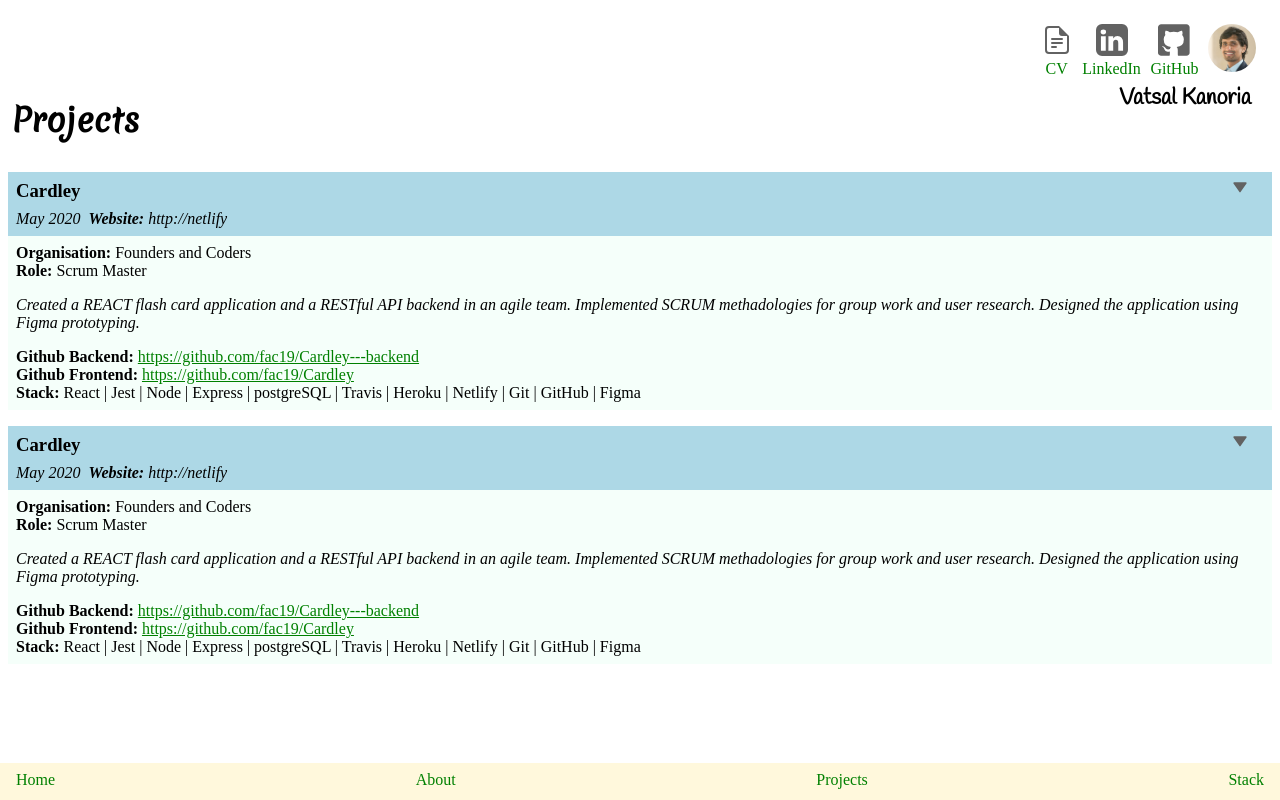
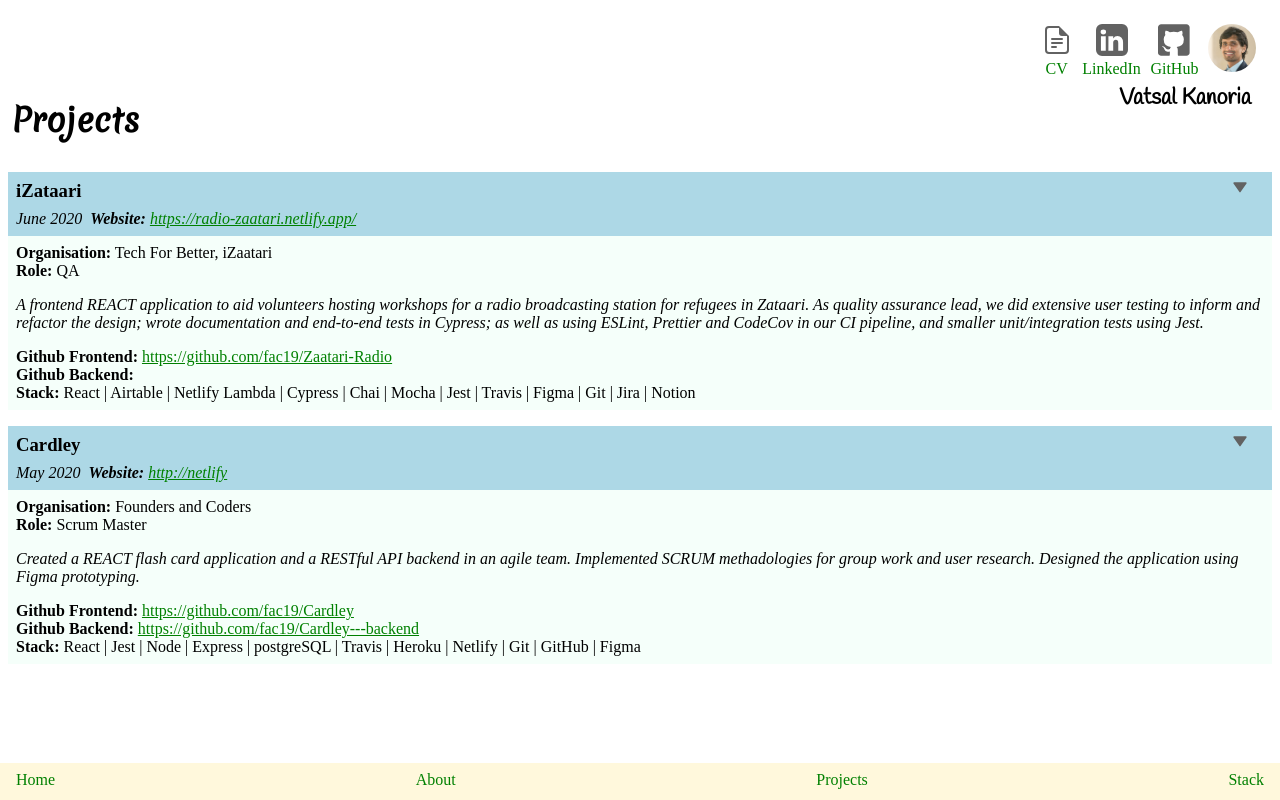
Before and after one commit to VatsKan/portfolio, a React (Create React App) app: page /projects in a window 1280 px wide. Built offline with nearby package versions, Linux system fonts and the light colour scheme.

Commit message:
generalised card info into props

```diff
--- a/src/components/Projects/Card.js
+++ b/src/components/Projects/Card.js
@@ -57,7 +57,7 @@ const Link = styled.a`
   color: green;
 `
 
-export default function ProjectCard({className}){
+export default function ProjectCard({className, ...props}){
     const [openToggle, setOpenToggle] = React.useState(true);
 
     const clickHandler = ()=>{
@@ -72,21 +72,24 @@ export default function ProjectCard({className}){
       */}
     <CardHeader onClick={clickHandler}>
       <TitleContainer>
-        <ProjectTitle>Cardley</ProjectTitle>
+        <ProjectTitle>{props.title}</ProjectTitle>
         {openToggle ? <OpenIcon src={downarrow}/> : <CloseIcon src={downarrow}/>}
       </TitleContainer>
       <HeaderSubtitleContainer>
-        <HeaderSubtitle>May 2020 </HeaderSubtitle>
-        <HeaderSubtitle><Span>Website:</Span> http://netlify </HeaderSubtitle>
+        <HeaderSubtitle>{props.date}</HeaderSubtitle>
+        <HeaderSubtitle>
+          <Span>Website: </Span>
+          <Link href={props.githubURL} target="_blank" rel="noreferrer">{props.website}</Link>
+        </HeaderSubtitle>
       </HeaderSubtitleContainer>
     </CardHeader>
     {openToggle ? <CardBody>
-        <BodyTitle><Span>Organisation:</Span> Founders and Coders</BodyTitle>
-        <BodyTitle> <Span>Role:</Span> Scrum Master</BodyTitle>
-        <BodyText>Created a REACT flash card application and a RESTful API backend in an agile team. Implemented SCRUM methadologies for group work and user research. Designed the application using Figma prototyping.</BodyText>
-        <BodyTitle><Span>Github Backend:</Span> <Link href={"https://github.com/fac19/Cardley---backend"} target="_blank" rel="noreferrer">https://github.com/fac19/Cardley---backend</Link></BodyTitle>
-        <BodyTitle><Span>Github Frontend:</Span> <Link href={"https://github.com/fac19/Cardley"} target="_blank" rel="noreferrer">https://github.com/fac19/Cardley</Link></BodyTitle>
-        <BodyTitle><Span>Stack:</Span> React | Jest | Node | Express | postgreSQL | Travis | Heroku | Netlify | Git | GitHub | Figma</BodyTitle>
+        <BodyTitle><Span>Organisation:</Span> {props.organisation} </BodyTitle>
+        <BodyTitle> <Span>Role:</Span> {props.role} </BodyTitle>
+        <BodyText> {props.about} </BodyText>
+        <BodyTitle><Span>Github Frontend:</Span> <Link href={props.githubURL} target="_blank" rel="noreferrer">{props.githubURL}</Link></BodyTitle>
+        <BodyTitle><Span>Github Backend:</Span> <Link href={props.githubURL2} target="_blank" rel="noreferrer">{props.githubURL2}</Link></BodyTitle>
+        <BodyTitle><Span>Stack:</Span> {props.stack} </BodyTitle>
     </CardBody> : ''}
   </Card>
 }
--- a/src/components/Projects/Projects.js
+++ b/src/components/Projects/Projects.js
@@ -13,8 +13,28 @@ export default function Projects(){
   return (
     <>
       <Header title={"Projects"} />
-      <Card />
-      <LastCard />
+      <Card
+        title="iZataari"
+        date="June 2020"
+        website="https://radio-zaatari.netlify.app/"
+        organisation="Tech For Better, iZaatari"
+        role="QA"
+        about="A frontend REACT application to aid volunteers hosting workshops for a radio broadcasting station for refugees in Zataari. As quality assurance lead, we did extensive user testing to inform and refactor the design; wrote documentation and end-to-end tests in Cypress; as well as using ESLint, Prettier and CodeCov in our CI pipeline, and smaller unit/integration tests using Jest."
+        githubURL="https://github.com/fac19/Zaatari-Radio"
+        stack="React | Airtable | Netlify Lambda | Cypress | Chai | Mocha | Jest | Travis | Figma | Git | Jira | Notion"
+      />
+      {/* refactor props so that githubURL and stack are sent as arrays, and handled in Card.js appropriately */}
+      <LastCard
+        title="Cardley"
+        date="May 2020"
+        website="http://netlify"
+        organisation="Founders and Coders"
+        role="Scrum Master"
+        about="Created a REACT flash card application and a RESTful API backend in an agile team. Implemented SCRUM methadologies for group work and user research. Designed the application using Figma prototyping."
+        githubURL="https://github.com/fac19/Cardley"
+        githubURL2="https://github.com/fac19/Cardley---backend"
+        stack="React | Jest | Node | Express | postgreSQL | Travis | Heroku | Netlify | Git | GitHub | Figma"
+      />
       <Nav />
     </>
   );
```
